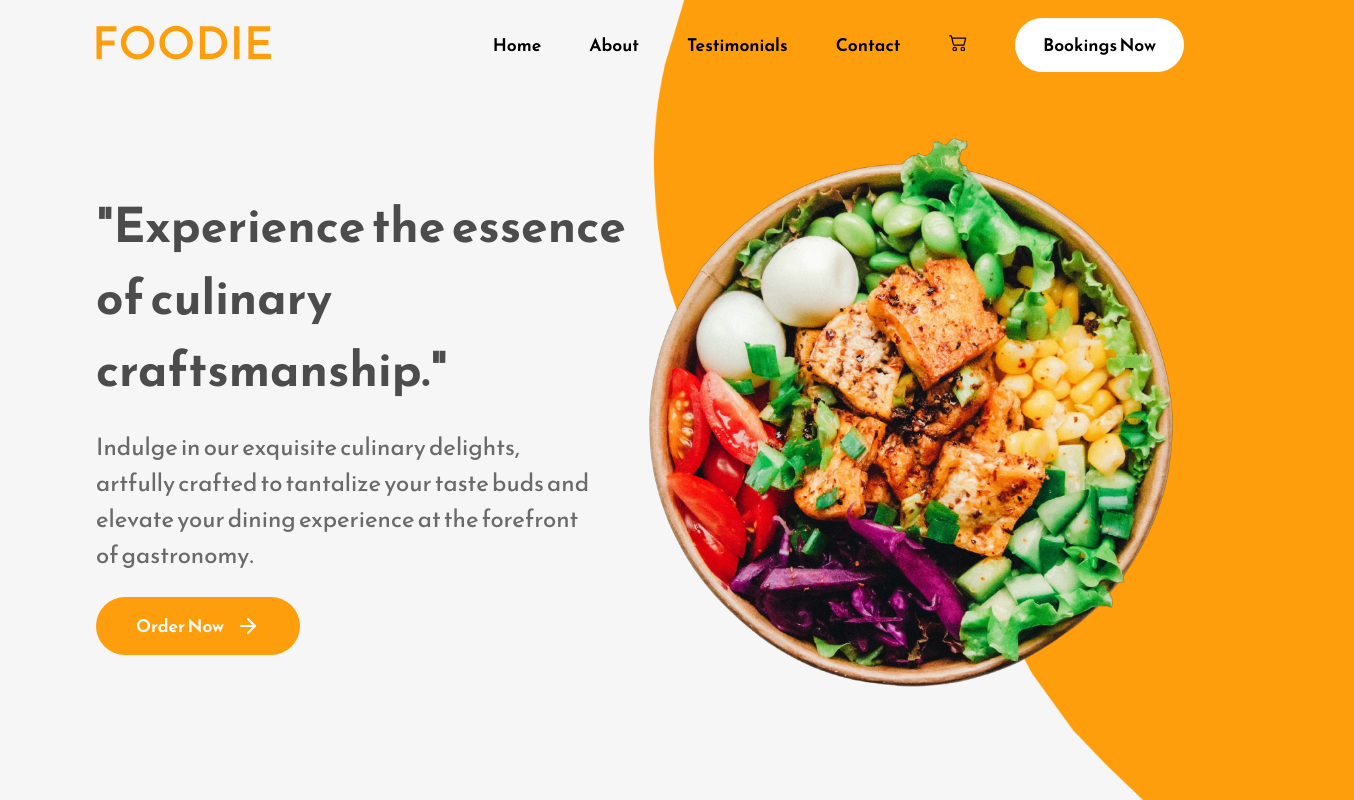
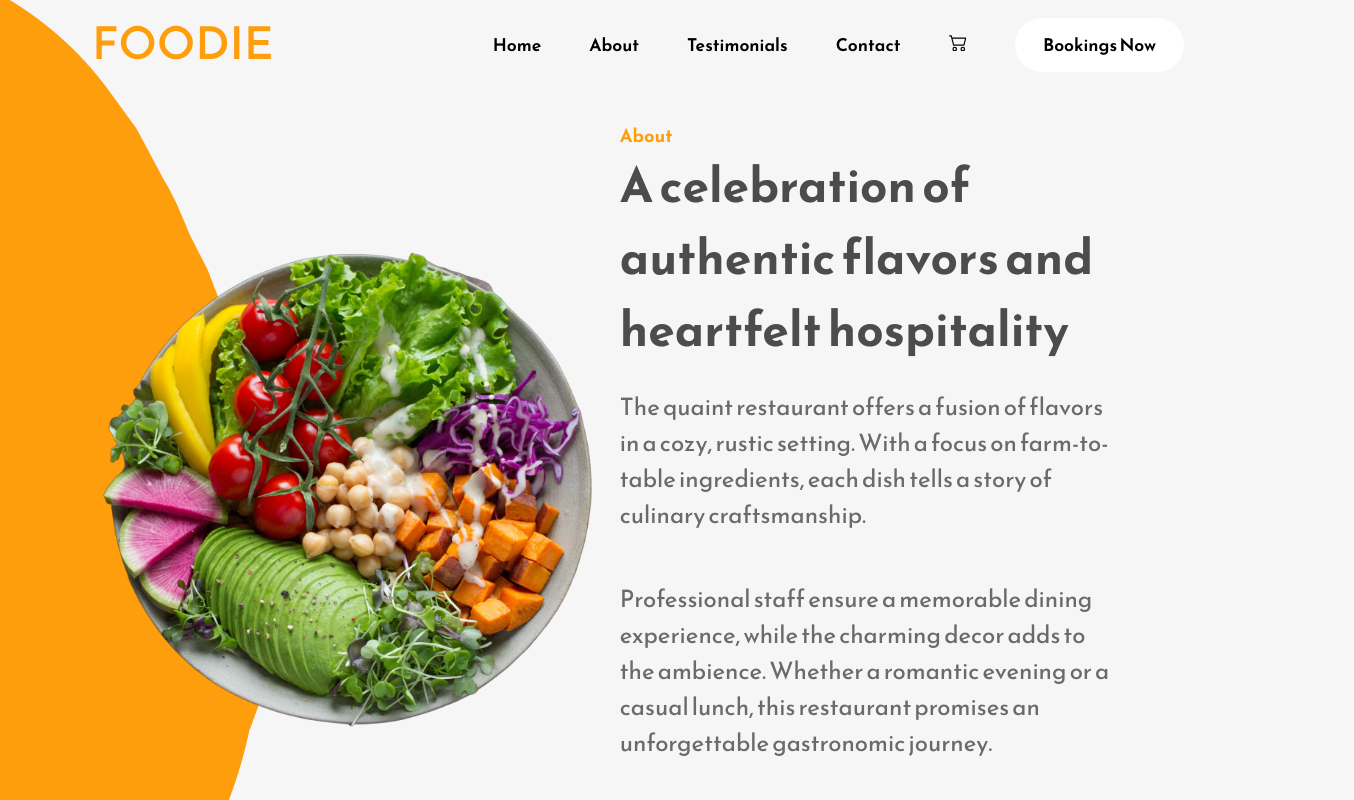
Before and after one commit to sathish0305/Restaurant-app, a React (Create React App) app: page /about in a window 1280 px wide. Shown: the top 800 px of the page, 1354 px wide, since content can reach past the window. Built offline with nearby package versions, Linux system fonts and the light colour scheme.

Commit message:
home-about-navigationlink

```diff
--- a/package.json
+++ b/package.json
@@ -13,6 +13,7 @@
     "react": "^18.2.0",
     "react-dom": "^18.2.0",
     "react-icons": "^4.10.1",
+    "react-router-dom": "^6.15.0",
     "react-scripts": "5.0.1",
     "web-vitals": "^2.1.4"
   },
--- a/src/App.css
+++ b/src/App.css
@@ -118,7 +118,7 @@
   background-color: #e48f0f;
 }
 .about-section-container {
-  margin-top: 20rem;
+  margin-top: 2rem;
   position: relative;
   display: flex;
   align-items: center;
--- a/src/App.js
+++ b/src/App.js
@@ -1,12 +1,18 @@
 import './App.css';
 import About from './component/About';
 import Home from './component/Home';
+import { Route, Routes } from 'react-router-dom';
+import NavigationBar from './component/NavigationBar';
+
 
 function App() {
   return (
     <div className="App">
-     <Home/>
-     <About />
+      <NavigationBar />
+     <Routes>
+        <Route path='/' element={<Home />} />
+        <Route path='/about' element={<About />} />
+      </Routes>
     </div>
   );
 }
--- a/src/component/Home.js
+++ b/src/component/Home.js
@@ -1,13 +1,12 @@
 import React from 'react'
-import NavigationBar from './NavigationBar'
 import BannerBackgroundImage from '../assets/home-banner-background.png'
 import HomeBannerImage from '../assets/home-banner-image.png'
 import { FiArrowRight } from "react-icons/fi"
+import About from './About'
 
 function Home() {
   return (
     <div>
-        <NavigationBar />
         <div className="home-banner-container">
           <div className="home-bannerImage-container">
             <img src={BannerBackgroundImage} alt="" />
@@ -27,6 +26,7 @@
               <img src={HomeBannerImage} alt="" />
             </div>
         </div>
+        <About />
     </div>
   )
 }
--- a/src/component/NavigationBar.jsx
+++ b/src/component/NavigationBar.jsx
@@ -15,6 +15,8 @@
 import ListItemButton from "@mui/material/ListItemButton";
 import ListItemIcon from "@mui/material/ListItemIcon";
 import ListItemText from "@mui/material/ListItemText";
+
+import { Link } from 'react-router-dom';
 
 
 function NavigationBar() {
@@ -44,8 +46,8 @@
             <img src={logo} alt="" />
         </div>
         <div className='navbar-links-container'>
-                <a href="">Home</a>
-                <a href="">About</a>
+                <Link to="/">Home</Link>
+                <Link to="/about">About</Link>
                 <a href="">Testimonials</a>
                 <a href="">Contact</a>
                 <a href="">
--- a/src/index.js
+++ b/src/index.js
@@ -1,11 +1,15 @@
 import React from 'react';
 import ReactDOM from 'react-dom/client';
 import App from './App';
+import { BrowserRouter } from 'react-router-dom';
+
 
 const root = ReactDOM.createRoot(document.getElementById('root'));
 root.render(
   <React.StrictMode>
-    <App />
+    <BrowserRouter>
+      <App />
+    </BrowserRouter>
   </React.StrictMode>
 );
 
```
Also changed, not shown: 1 other file (tests, documents, lock files or other folders).
